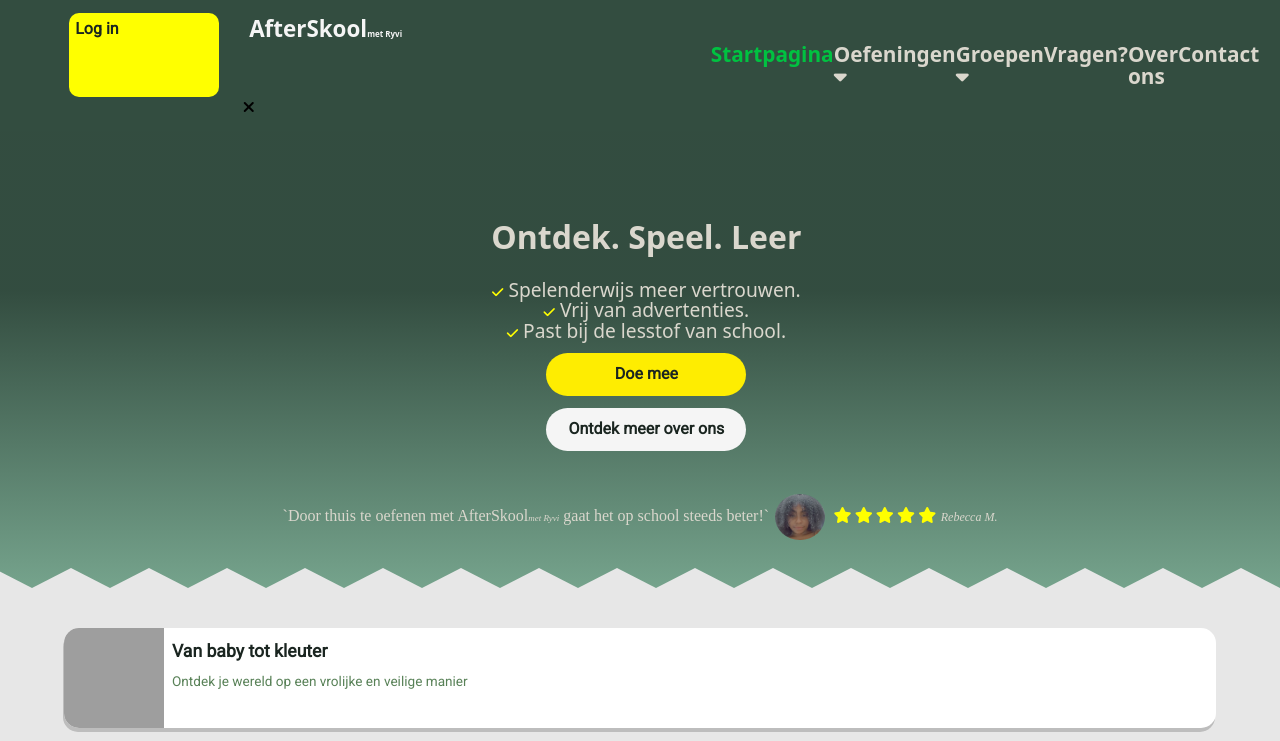
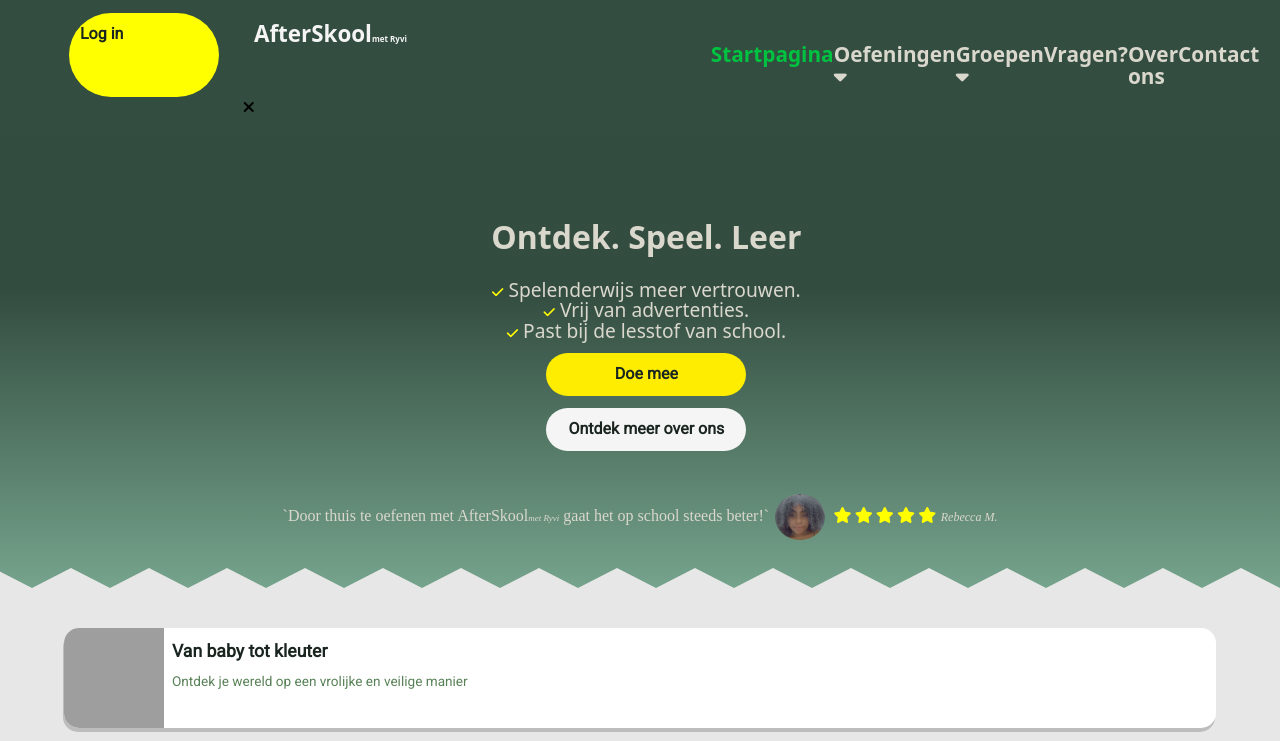
Before and after one commit to MartenServices/MartenServices.github.io, a plain HTML site: page index.html in a window 1280 px wide. Shown: the top 741 px of the page. Drawn offline with Linux system fonts and the light colour scheme; grey boxes are pictures that could not be loaded.

Commit message:
Update style.css

```diff
--- a/style.css
+++ b/style.css
@@ -36,19 +36,20 @@ body {
 .log-in-button {
     font-family: "Roboto", sans-serif;
     font-weight: bolder;
+    font-size: 1rem;
     color: var(--main-txt-color-dark);
     background-color: yellow;
     text-decoration: none;
     margin-right: 1.5rem;
     margin-left: 3.5rem;
-    border-radius: 10px;
-    padding: .4rem;
+    border-radius: 100px;
+    padding: .7rem;
 }
 
 .logo {
     font-size: 1.4rem;
     color: whitesmoke;
-    padding: .4rem;
+    padding: .7rem;
 }
 
 .logo span {
@@ -310,8 +311,8 @@ main {
         color: red;
         font-size: 2rem;
         opacity: 0;
-        transform: scale(1, 0);
-        transform-origin: right;
+        transform: scale(0, 0);
+        transform-origin: bottom;
         transition: transform 800ms ease-in-out;
     }
 
```
